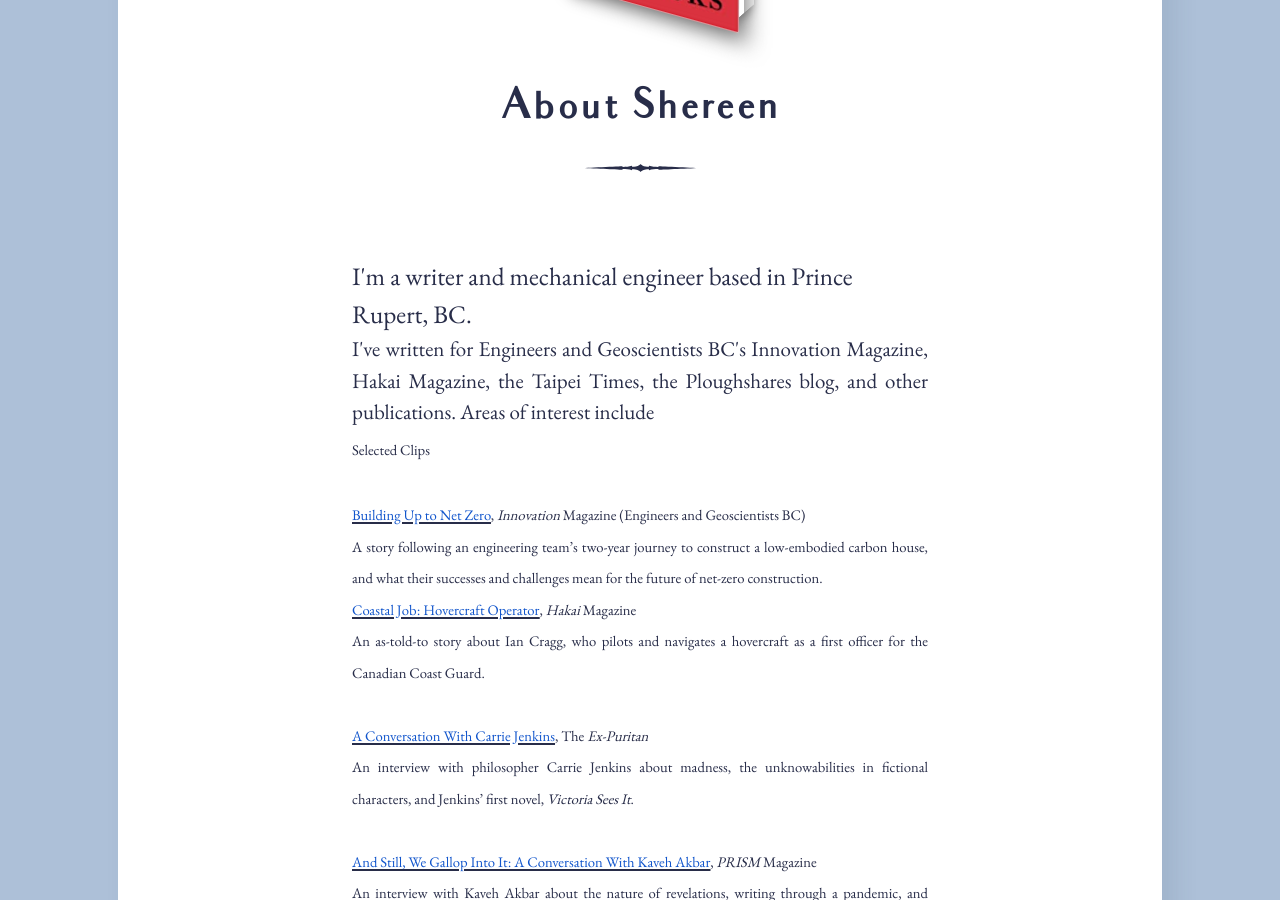
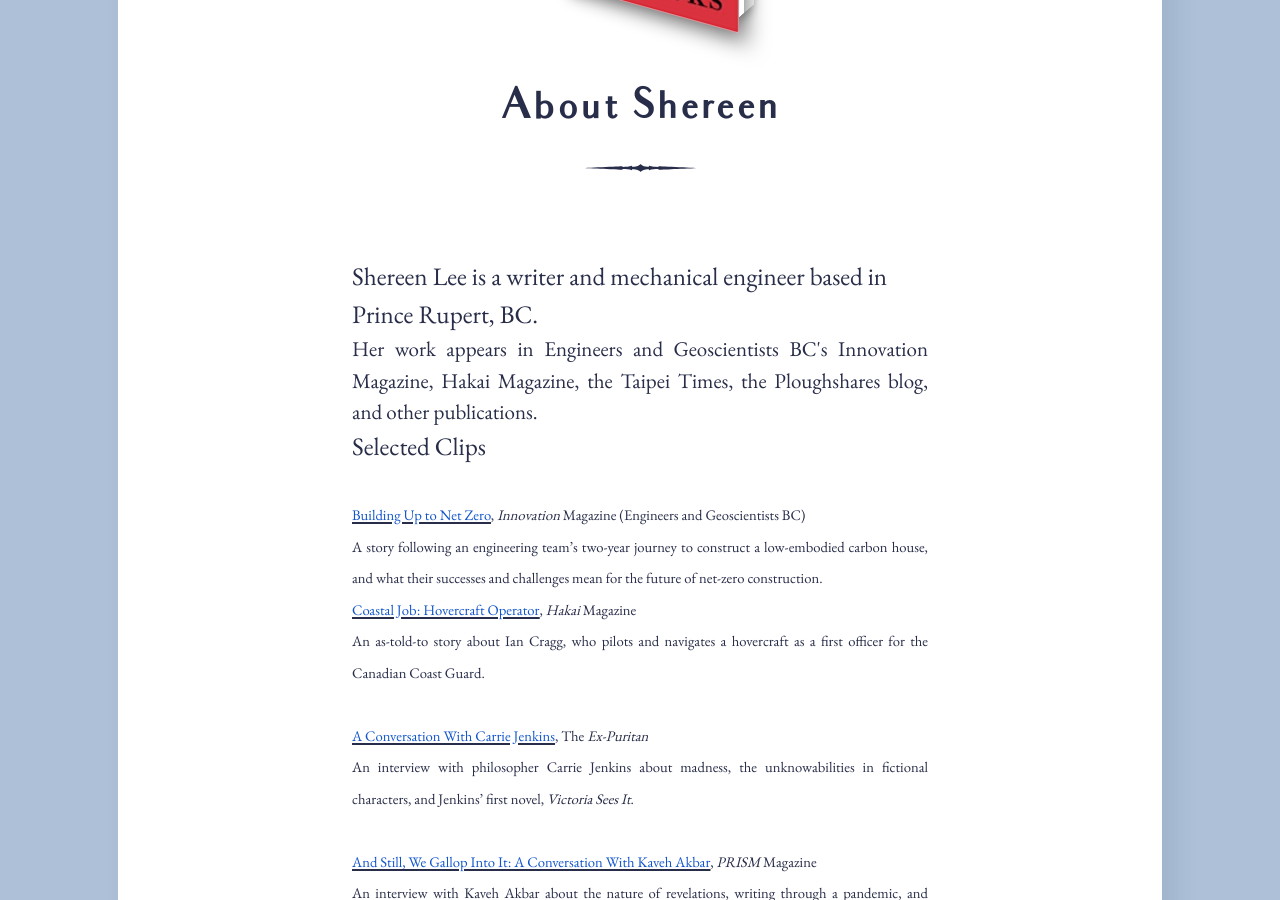
Before and after one commit to reversely/reverses-master, a Jekyll site: the page built from shereen.md, in a window 1280 px wide and 900 px high, scrolled down 717 px. Built offline with Jekyll 4.4.1, drawn with Linux system fonts in a browser that asks for light colours; some web fonts are replaced.

Commit message:
Edits to About page

```diff
--- a/shereen.md
+++ b/shereen.md
@@ -4,9 +4,9 @@
 image: /assets/images/About.jpg
 permalink: /shereen.html
 ---
-<h3>I'm a writer and mechanical engineer based in Prince Rupert, BC.</h3>
-<p>I've written for Engineers and Geoscientists BC's <i>Innovation Magazine</i>, <i>Hakai</i> Magazine, the <i>Taipei Times</i>, the <i>Ploughshares</i> blog, and other publications. Areas of interest include <br>
-<h3><span style="font-size:11pt;">Selected Clips</span></h3>
+<h3>Shereen Lee is a writer and mechanical engineer based in Prince Rupert, BC.</h3>
+<p>Her work appears in Engineers and Geoscientists BC's <i>Innovation Magazine</i>, <i>Hakai</i> Magazine, the <i>Taipei Times</i>, the <i>Ploughshares</i> blog, and other publications.<br>
+<h3>Selected Clips</h3>
 <p><br></p>
 <p><a href="https://user-yinucac.cld.bz/Innovation-July-August-2023/26/"><u><span style="color:#1155cc;font-size:11pt;">Building Up to Net Zero</span></u></a><span style="font-size:11pt;">,&nbsp;</span><em><span style="font-size:11pt;">Innovation</span></em><span style="font-size:11pt;">&nbsp;Magazine (Engineers and Geoscientists BC)</span></p>
 <p><span style="font-size:11pt;">A story following an engineering team&rsquo;s two-year journey to construct a low-embodied carbon house, and what their successes and challenges mean for the future of net-zero construction.</span></p>
```
